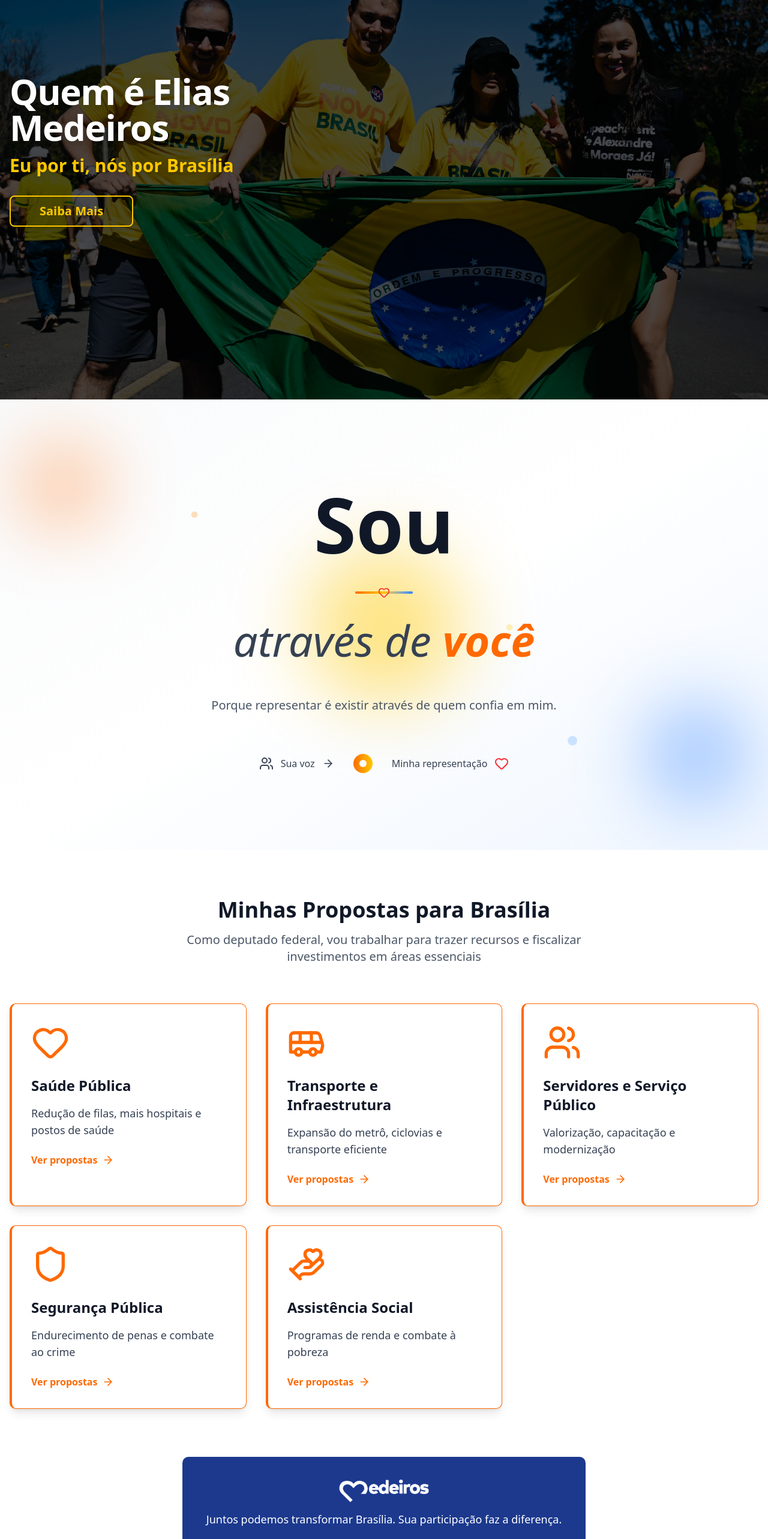
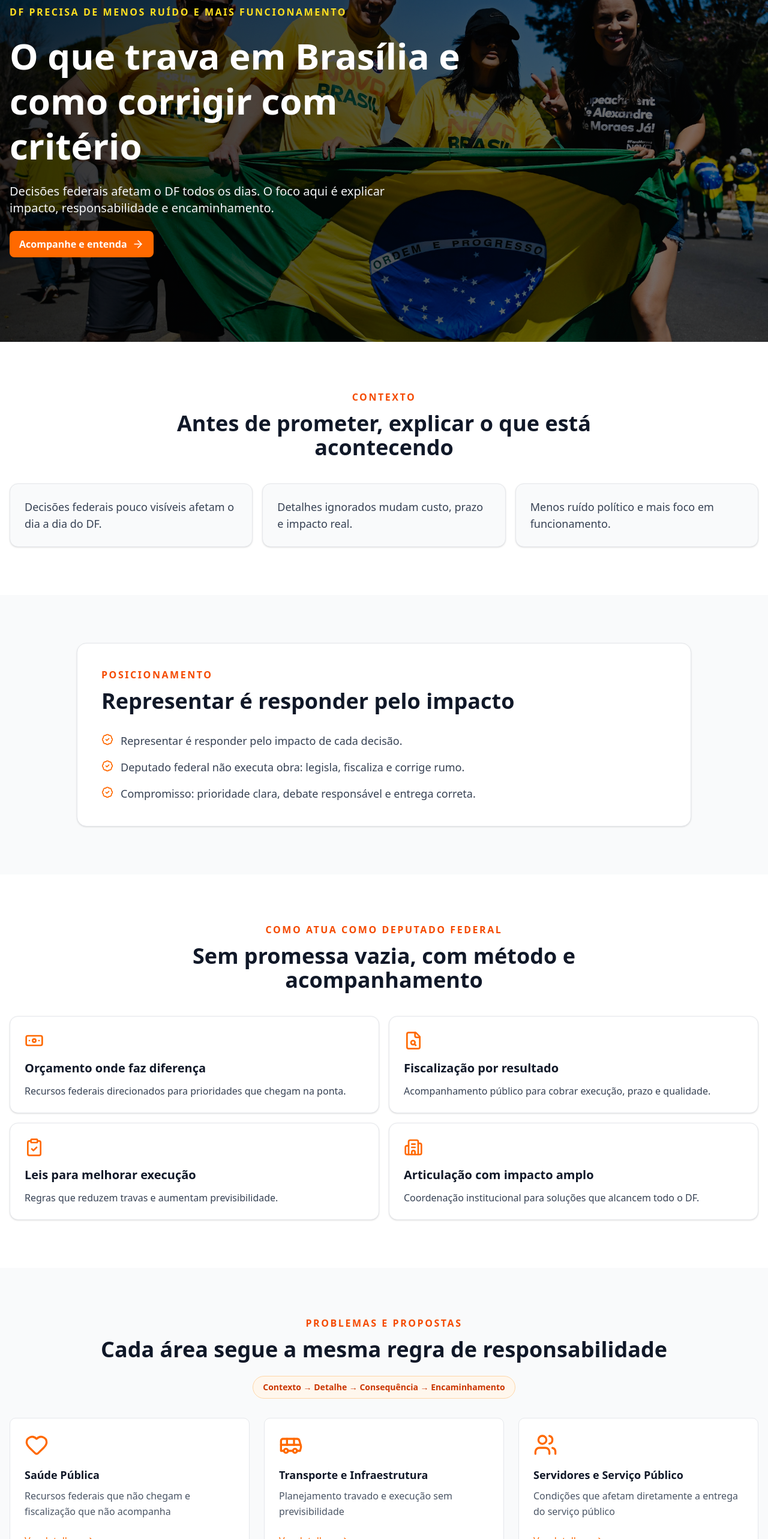
Before and after one commit to luancamposck/elias, a Next.js app: page / in a window 1280 px wide. Shown: the part 220-2786 px from the top of the page at 60% size. Built offline with nearby package versions, Linux system fonts and the light colour scheme.

Commit message:
feat(home): update details on home

```diff
--- a/src/app/page.tsx
+++ b/src/app/page.tsx
@@ -1,155 +1,324 @@
-import { ArrowRight, Heart, Users } from "lucide-react"
+import {
+  ArrowRight,
+  BadgeCheck,
+  Banknote,
+  Building2,
+  ClipboardCheck,
+  FileSearch2,
+  ShieldCheck
+} from "lucide-react"
 import Image from "next/image"
 import Link from "next/link"
 
-import { CTAFooter } from "@/components/proposal-page"
 import { Button } from "@/components/ui/button"
 import { PROPOSALS } from "@/lib/constants"
+
+const CONTEXT_POINTS = [
+  "Decisões federais pouco visíveis afetam o dia a dia do DF.",
+  "Detalhes ignorados mudam custo, prazo e impacto real.",
+  "Menos ruído político e mais foco em funcionamento."
+]
+
+const ROLE_POINTS = [
+  "Representar é responder pelo impacto de cada decisão.",
+  "Deputado federal não executa obra: legisla, fiscaliza e corrige rumo.",
+  "Compromisso: prioridade clara, debate responsável e entrega correta."
+]
+
+const ACTION_POINTS = [
+  {
+    icon: Banknote,
+    title: "Orçamento onde faz diferença",
+    description:
+      "Recursos federais direcionados para prioridades que chegam na ponta."
+  },
+  {
+    icon: FileSearch2,
+    title: "Fiscalização por resultado",
+    description:
+      "Acompanhamento público para cobrar execução, prazo e qualidade."
+  },
+  {
+    icon: ClipboardCheck,
+    title: "Leis para melhorar execução",
+    description: "Regras que reduzem travas e aumentam previsibilidade."
+  },
+  {
+    icon: Building2,
+    title: "Articulação com impacto amplo",
+    description:
+      "Coordenação institucional para soluções que alcancem todo o DF."
+  }
+]
+
+const PROPOSAL_FLOWS: Record<
+  string,
+  {
+    contexto: string
+    detalhe: string
+    consequencia: string
+    encaminhamento: string
+  }
+> = {
+  health: {
+    contexto: "A saúde do DF depende de decisões federais de repasse e gestão.",
+    detalhe: "Recursos previstos atrasam ou chegam sem foco de execução.",
+    consequencia: "Filas maiores e atendimento mais instável.",
+    encaminhamento:
+      "Vincular repasse a meta de entrega e fiscalização contínua."
+  },
+  transport: {
+    contexto: "Mobilidade exige coordenação entre orçamento, obra e operação.",
+    detalhe: "Projetos travam por priorização ruim e cronograma frágil.",
+    consequencia: "Mais tempo perdido e custo maior para quem trabalha.",
+    encaminhamento:
+      "Planejamento com etapas públicas, metas e cobrança por resultado."
+  },
+  security: {
+    contexto: "Segurança pública depende de integração federativa real.",
+    detalhe: "A legislação não acompanha o ritmo das novas dinâmicas do crime.",
+    consequencia: "Forças sobrecarregadas e prevenção menos eficiente.",
+    encaminhamento:
+      "Atualizar normas com foco operacional e monitoramento permanente."
+  },
+  "public-service": {
+    contexto: "Serviço público forte começa em boas condições de trabalho.",
+    detalhe: "Processos burocráticos e estruturas frágeis atrasam entregas.",
+    consequencia: "Cidadão espera mais e recebe menos previsibilidade.",
+    encaminhamento:
+      "Ajustar regras e gestão para serviço contínuo e mensurável."
+  },
+  assistance: {
+    contexto: "Assistência social precisa chegar rápido a quem tem urgência.",
+    detalhe: "Programas existem, mas execução e integração ainda falham.",
+    consequencia: "Famílias ficam sem proteção no momento crítico.",
+    encaminhamento:
+      "Conectar cadastro, repasse e acompanhamento com transparência."
+  }
+}
+
+const CONFIDENCE_POINTS = [
+  "Menos discurso, mais previsibilidade de ação.",
+  "Coerência ao longo do tempo, sem mudar de tom conforme o vento.",
+  "Debate firme, sem radicalização desnecessária.",
+  "Método claro para acompanhar cada encaminhamento."
+]
 
 const Home = () => {
   return (
     <>
-      {/* Hero Banner */}
-      <section className="relative min-h-screen flex items-center text-white">
-        {/* Imagem de fundo */}
+      <section className="relative flex min-h-[calc(100vh-96px)] items-center text-white">
         <Image
           src="/main-banner.jpg"
-          alt="Banner Elias Medeiros"
+          alt="Brasilia ao amanhecer"
           fill
           className="object-cover"
           priority
         />
+        <div className="absolute inset-0 bg-gradient-to-r from-black/80 via-black/65 to-black/50" />
 
-        {/* Overlay escuro */}
-        <div className="bg-black/70 absolute inset-0 z-0"></div>
-
-        {/* Conteúdo */}
-        <div className="container mx-auto px-4 py-20 relative z-10">
-          <div className="grid md:grid-cols-2 gap-8 items-center">
-            <div>
-              <h1 className="text-4xl sm:text-5xl md:text-6xl font-extrabold tracking-tight mb-4 text-white drop-shadow-lg">
-                Quem é Elias Medeiros
+        <div className="container relative z-10 mx-auto px-4 py-16 sm:py-24">
+          <div className="max-w-3xl space-y-6">
+            <p className="text-sm font-semibold uppercase tracking-[0.16em] text-yellow-300 sm:text-base">
+              DF precisa de menos ruído e mais funcionamento
+            </p>
+            <h1 className="text-4xl font-extrabold leading-tight sm:text-5xl md:text-6xl">
+              O que trava em Brasília e como corrigir com critério
             </h1>
-              <p className="text-xl sm:text-2xl md:text-3xl text-yellow-400 mb-8 font-bold drop-shadow-md">
-                Eu por ti, nós por Brasília
+            <p className="max-w-2xl text-base text-gray-100 sm:text-lg md:text-xl">
+              Decisões federais afetam o DF todos os dias. O foco aqui é
+              explicar impacto, responsabilidade e encaminhamento.
             </p>
-              <div className="flex flex-col sm:flex-row gap-4 mb-8">
-                <Button className="h-10 bg-transparent border-2 border-yellow-400 text-yellow-400 hover:bg-yellow-400 hover:text-black font-bold text-lg sm:text-xl px-8 py-4 sm:px-12 sm:py-6 shadow-lg">
-                  Saiba Mais
+            <Button
+              asChild
+              size="lg"
+              className="h-11 bg-orange-500 px-8 text-base font-semibold text-white hover:bg-orange-600">
+              <Link href="#acompanhar">
+                Acompanhe e entenda
+                <ArrowRight className="size-5" />
+              </Link>
             </Button>
           </div>
+        </div>
+      </section>
+
+      <section className="bg-white py-16 sm:py-20">
+        <div className="container mx-auto px-4">
+          <div className="mx-auto max-w-4xl text-center">
+            <p className="text-sm font-semibold uppercase tracking-[0.16em] text-orange-600 sm:text-base">
+              Contexto
+            </p>
+            <h2 className="mt-3 text-3xl font-bold text-gray-900 sm:text-4xl">
+              Antes de prometer, explicar o que está acontecendo
+            </h2>
+          </div>
+
+          <div className="mt-10 grid gap-4 md:grid-cols-3">
+            {CONTEXT_POINTS.map((point) => (
+              <div
+                key={point}
+                className="rounded-xl border border-gray-200 bg-gray-50 p-6 text-base text-gray-700 shadow-sm sm:text-lg">
+                {point}
+              </div>
+            ))}
+          </div>
+        </div>
+      </section>
+
+      <section className="bg-gray-50 py-16 sm:py-20">
+        <div className="container mx-auto px-4">
+          <div className="mx-auto max-w-5xl rounded-2xl border border-gray-200 bg-white p-7 shadow-sm sm:p-10">
+            <p className="text-sm font-semibold uppercase tracking-[0.16em] text-orange-600 sm:text-base">
+              Posicionamento
+            </p>
+            <h2 className="mt-3 text-3xl font-bold text-gray-900 sm:text-4xl">
+              Representar é responder pelo impacto
+            </h2>
+            <div className="mt-8 space-y-4">
+              {ROLE_POINTS.map((point) => (
+                <div key={point} className="flex items-start gap-3">
+                  <BadgeCheck className="mt-0.5 size-5 shrink-0 text-orange-500" />
+                  <p className="text-base text-gray-700 sm:text-lg">{point}</p>
+                </div>
+              ))}
             </div>
           </div>
         </div>
       </section>
-      {/* Section "Sou através de você" */}
-      <section className="py-20 lg:py-32 bg-gradient-to-br from-gray-50 via-white to-blue-50 relative overflow-hidden">
-        <div className="absolute inset-0 opacity-50 pointer-events-none">
-          <div className="absolute top-20 left-10 size-32 bg-orange-500 rounded-full blur-3xl" />
-          <div className="absolute bottom-20 right-10 size-40 bg-blue-500 rounded-full blur-3xl" />
-          <div className="absolute top-1/2 left-1/2 transform -translate-x-1/2 -translate-y-1/2 size-64 bg-yellow-400 rounded-full blur-3xl" />
+
+      <section className="bg-white py-16 sm:py-20">
+        <div className="container mx-auto px-4">
+          <div className="mx-auto max-w-4xl text-center">
+            <p className="text-sm font-semibold uppercase tracking-[0.16em] text-orange-600 sm:text-base">
+              Como atua como deputado federal
+            </p>
+            <h2 className="mt-3 text-3xl font-bold text-gray-900 sm:text-4xl">
+              Sem promessa vazia, com método e acompanhamento
+            </h2>
           </div>
 
-        <div className="container mx-auto px-4 relative z-10">
-          <div className="max-w-4xl mx-auto text-center">
-            <div className="mb-12">
-              <div className="transition-all duration-1000 transform opacity-100 translate-y-0">
-                <span className="text-6xl md:text-8xl lg:text-9xl font-extrabold text-gray-900 block leading-tight">
-                  Sou
-                </span>
-              </div>
-              <div className="flex justify-center my-8 transition-all duration-1000 delay-300 opacity-100 scale-100">
-                <div className="relative">
-                  <div className="w-24 h-1 bg-gradient-to-r from-orange-500 via-yellow-400 to-blue-500 rounded-full" />
-                  <Heart className="absolute -top-2 left-1/2 transform -translate-x-1/2 size-5 text-red-500 animate-pulse" />
+          <div className="mt-10 grid gap-4 md:grid-cols-2">
+            {ACTION_POINTS.map(({ icon: Icon, title, description }) => (
+              <article
+                key={title}
+                className="rounded-xl border border-gray-200 bg-white p-6 shadow-sm">
+                <Icon className="size-8 text-orange-500" />
+                <h3 className="mt-4 text-xl font-bold text-gray-900">
+                  {title}
+                </h3>
+                <p className="mt-3 text-base text-gray-700">{description}</p>
+              </article>
+            ))}
           </div>
         </div>
-              <div className="transition-all duration-1000 delay-600 transform opacity-100 translate-y-0">
-                <span className="text-4xl md:text-6xl lg:text-7xl font-light text-gray-700 italic block leading-tight">
-                  através de{" "}
-                  <span className="relative inline-block group cursor-pointer">
-                    <span className="text-orange-500 font-semibold relative z-10 transition-all duration-300 group-hover:text-orange-600">
-                      você
-                    </span>
-                    <span className="absolute inset-0 bg-yellow-400 transform scale-x-0 group-hover:scale-x-100 transition-transform duration-300 origin-left opacity-20 rounded"></span>
-                    <span className="absolute bottom-0 left-0 w-full h-1 bg-gradient-to-r from-orange-500 to-yellow-400 transform scale-x-0 group-hover:scale-x-100 transition-transform duration-300 rounded"></span>
-                  </span>
-                </span>
+      </section>
+
+      <section className="bg-gray-50 py-16 sm:py-20">
+        <div className="container mx-auto px-4">
+          <div className="mx-auto max-w-5xl text-center">
+            <p className="text-sm font-semibold uppercase tracking-[0.16em] text-orange-600 sm:text-base">
+              Problemas e propostas
+            </p>
+            <h2 className="mt-3 text-3xl font-bold text-gray-900 sm:text-4xl">
+              Cada área segue a mesma regra de responsabilidade
+            </h2>
+            <div className="mt-6 inline-flex items-center rounded-full border border-orange-200 bg-orange-50 px-4 py-2 text-sm font-semibold text-orange-700">
+              Contexto → Detalhe → Consequência → Encaminhamento
             </div>
           </div>
 
-            <div className="transition-all duration-1000 delay-1000 transform opacity-100 translate-y-0">
-              <p className="text-lg md:text-xl text-gray-600 font-medium max-w-2xl mx-auto leading-relaxed">
-                Porque representar é existir através de quem confia em mim.
-              </p>
-            </div>
-
-            <div className="mt-16 flex flex-col sm:flex-row items-center justify-center gap-8 transition-all duration-1000 delay-1200 transform opacity-100 translate-y-0">
-              <div className="flex items-center gap-3 text-gray-700 group cursor-pointer hover:text-orange-500 transition-colors duration-300">
-                <Users className="size-6 group-hover:scale-110 transition-transform duration-300" />
-                <span className="font-medium">Sua voz</span>
-                <ArrowRight className="size-5 group-hover:translate-x-1 transition-transform duration-300" />
-              </div>
-              <div className="w-8 h-8 rounded-full bg-gradient-to-r from-orange-500 to-yellow-400 flex items-center justify-center animate-pulse">
-                <div className="size-3 rounded-full bg-white"></div>
-              </div>
-              <div className="flex items-center gap-3 text-gray-700 group cursor-pointer hover:text-blue-500 transition-colors duration-300">
-                <span className="font-medium">Minha representação</span>
-                <Heart className="size-6 group-hover:scale-110 transition-transform duration-300 text-red-500" />
-              </div>
-            </div>
-          </div>
-        </div>
-
-        <div className="absolute inset-0 pointer-events-none">
-          <div className="absolute top-1/4 left-1/4 size-2 bg-orange-400 rounded-full animate-ping opacity-40" />
-          <div className="absolute top-3/4 right-1/4 size-3 bg-blue-400 rounded-full animate-ping opacity-40 animation-delay-1000" />
-          <div className="absolute top-1/2 right-1/3 size-2 bg-yellow-400 rounded-full animate-ping opacity-40 animation-delay-2000" />
-        </div>
-      </section>
-
-      {/* Section Propostas */}
-      <section className="py-16 sm:py-20 bg-white">
-        <div className="container mx-auto px-4">
-          <h2 className="text-3xl sm:text-4xl font-bold text-center mb-4 text-gray-900">
-            Minhas Propostas para Brasília
-          </h2>
-          <p className="text-lg sm:text-xl text-center text-gray-600 mb-12 sm:mb-16 max-w-3xl mx-auto">
-            Como deputado federal, vou trabalhar para trazer recursos e
-            fiscalizar investimentos em áreas essenciais
-          </p>
-
-          <div className="grid grid-cols-1 md:grid-cols-2 lg:grid-cols-3 gap-8">
-            {PROPOSALS.map(({ icon: Icon, ...proposal }) => {
-              return (
+          <div className="mt-8 grid grid-cols-1 md:grid-cols-2 lg:grid-cols-3 gap-6">
+            {PROPOSALS.map(({ icon: Icon, ...proposal }) => (
               <Link key={proposal.href} href={proposal.href}>
-                  <div className="rounded-lg border text-card-foreground bg-white shadow-lg hover:shadow-2xl transition-all duration-300 transform hover:-translate-y-2 border-l-4 border-orange-500 h-full">
-                    <div className="p-6 sm:p-8">
-                      <Icon className="size-12 sm:size-16 text-orange-500 mb-6" />
-                      <h3 className="text-xl sm:text-2xl font-bold mb-4 text-gray-900">
+                <div className="rounded-lg border border-gray-200 bg-white hover:shadow-lg transition-shadow duration-300 h-full flex flex-col">
+                  <div className="p-6">
+                    <Icon className="size-10 text-orange-500 mb-4" />
+                    <h3 className="text-lg font-semibold text-gray-900 mb-2">
                       {proposal.title}
                     </h3>
-                      <p className="text-base sm:text-lg text-gray-700 mb-6">
+                    <p className="text-gray-600 mb-6 leading-relaxed">
                       {proposal.description}
                     </p>
-                      <div className="flex items-center text-orange-500 font-semibold">
-                        Ver propostas
-                        <ArrowRight className="size-5 ml-2" />
+                    <div className="flex items-center text-orange-500 font-medium mt-auto">
+                      Ver detalhes
+                      <ArrowRight className="size-4 ml-2" />
                     </div>
                   </div>
                 </div>
               </Link>
-              )
-            })}
+            ))}
           </div>
         </div>
       </section>
 
-      {/* Section Call to Action */}
-      <CTAFooter
-        className="mb-16 sm:mb-20 max-w-2xl mx-auto"
-        message="Juntos podemos transformar Brasília. Sua participação faz a diferença."
+      <section className="bg-white py-16 sm:py-20">
+        <div className="container mx-auto px-4">
+          <div className="rounded-2xl border border-gray-200 bg-gray-50 p-7 sm:p-10">
+            <p className="text-sm font-semibold uppercase tracking-[0.16em] text-orange-600 sm:text-base">
+              Confiança
+            </p>
+            <h2 className="mt-3 text-3xl font-bold text-gray-900 sm:text-4xl">
+              Consistência para longo prazo
+            </h2>
+            <div className="mt-8 grid gap-4 md:grid-cols-2">
+              {CONFIDENCE_POINTS.map((point) => (
+                <div key={point} className="flex items-start gap-3">
+                  <ShieldCheck className="mt-0.5 size-5 shrink-0 text-orange-500" />
+                  <p className="text-base text-gray-700 sm:text-lg">{point}</p>
+                </div>
+              ))}
+            </div>
+          </div>
+        </div>
+      </section>
+
+      <section id="acompanhar" className="bg-white pb-16 sm:pb-20">
+        <div className="container mx-auto px-4">
+          <div className="rounded-2xl bg-blue-900 p-7 text-white shadow-lg sm:p-10">
+            <p className="text-sm font-semibold uppercase tracking-[0.16em] text-yellow-300 sm:text-base">
+              Acompanhar é o primeiro passo
+            </p>
+            <h2 className="mt-3 text-3xl font-bold sm:text-4xl">
+              Receba explicações sobre decisões federais que impactam o DF
+            </h2>
+            <p className="mt-4 max-w-3xl text-base text-blue-100 sm:text-lg">
+              Conteúdo objetivo para entender o que muda na sua rotina e como
+              acompanhar cada encaminhamento.
+            </p>
+
+            <form className="mt-7 flex flex-col gap-3 sm:flex-row">
+              <label htmlFor="email" className="sr-only">
+                Seu e-mail
+              </label>
+              <input
+                id="email"
+                type="email"
+                placeholder="Seu e-mail"
+                className="h-11 w-full rounded-md border border-blue-700 bg-blue-950/60 px-3 text-base text-white placeholder:text-blue-200 focus:outline-none focus:ring-2 focus:ring-yellow-400"
               />
+              <Button
+                type="submit"
+                className="h-11 bg-orange-500 px-8 text-base font-semibold text-white hover:bg-orange-600">
+                Acompanhar
+              </Button>
+            </form>
+          </div>
+
+          <div className="mt-8 flex flex-col items-center justify-center gap-4 text-center">
+            <p className="text-base text-gray-600 sm:text-lg">
+              Se quiser participar de forma mais direta, o próximo passo é
+              voluntário.
+            </p>
+            <Button
+              asChild
+              variant="outline"
+              size="lg"
+              className="h-11 border-orange-500 text-orange-600 hover:bg-orange-50 hover:text-orange-700">
+              <Link href="/streamline">Seja voluntário</Link>
+            </Button>
+          </div>
+        </div>
+      </section>
     </>
   )
 }
--- a/src/components/footer.tsx
+++ b/src/components/footer.tsx
@@ -38,7 +38,7 @@ export const Footer = () => (
             height={112}
             className="mb-4"
           />
-          <p className="text-gray-300">Eu por ti, nós por Brasília.</p>
+          <p className="text-gray-300">DF precisa de menos ruído e mais funcionamento.</p>
           <div className="flex gap-4 mt-4">
             {socialLinks.map(({ icon: Icon, ...social }) => {
               return (
--- a/src/lib/constants/proposals.ts
+++ b/src/lib/constants/proposals.ts
@@ -6,35 +6,35 @@ const PROPOSALS = [
     href: "/proposals/health",
     icon: Heart,
     title: "Saúde Pública",
-    description: "Redução de filas, mais hospitais e postos de saúde"
+    description: "Recursos federais que não chegam e fiscalização que não acompanha"
   },
   {
     id: "transport",
     href: "/proposals/transport",
     icon: Bus,
     title: "Transporte e Infraestrutura",
-    description: "Expansão do metrô, ciclovias e transporte eficiente"
+    description: "Planejamento travado e execução sem previsibilidade"
   },
   {
     id: "public-service",
     href: "/proposals/public-service",
     icon: Users,
     title: "Servidores e Serviço Público",
-    description: "Valorização, capacitação e modernização"
+    description: "Condições que afetam diretamente a entrega do serviço público"
   },
   {
     id: "security",
     href: "/proposals/security",
     icon: Shield,
     title: "Segurança Pública",
-    description: "Endurecimento de penas e combate ao crime"
+    description: "Legislação que precisa acompanhar a realidade do DF"
   },
   {
     id: "assistance",
     href: "/proposals/assistance",
     icon: HandHeart,
     title: "Assistência Social",
-    description: "Programas de renda e combate à pobreza"
+    description: "Programas que existem no papel mas não chegam a quem precisa"
   }
 ]
 
```
Also changed, not shown: 2 other files (tests, documents, lock files or other folders). Lines whose indentation alone changed are shown as unchanged.
